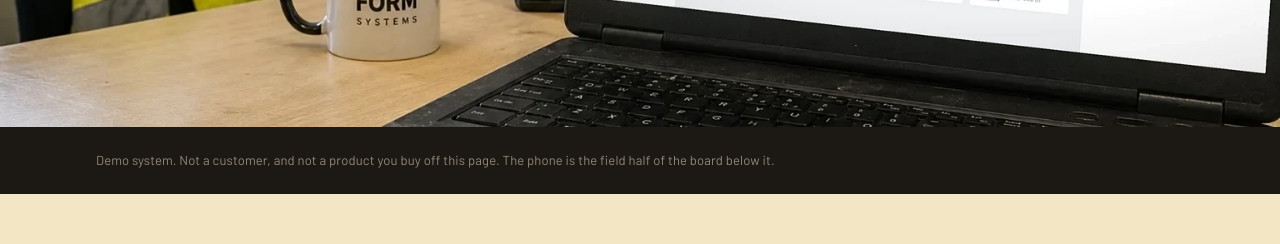
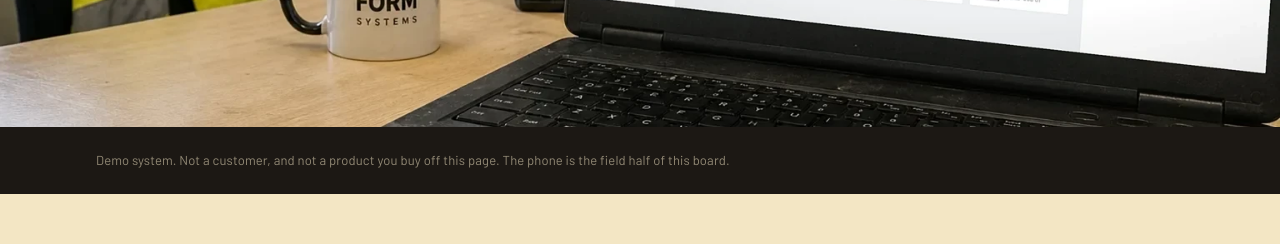
Before and after one commit to blacklanternpro/bad-form-systems, a Next.js app: page / in a window 1280 px wide. Shown: the part 3740-3984 px from the top of the page. Built offline with nearby package versions, Linux system fonts and the light colour scheme; a web font is replaced by a local one.

Commit message:
Make the product-band note true under the office still.
The line sat below the board, so "the board below it" was the wrong direction. The phone is the field half of this board.

Co-authored-by: BAD-FORM <blacklanternpro@users.noreply.github.com>

```diff
--- a/src/content/overview.ts
+++ b/src/content/overview.ts
@@ -142,7 +142,7 @@ export const overview = {
         "Drafts for Xero or MYOB. Your bookkeeper still presses send.",
       ],
     } satisfies ScreenCaption,
-    note: "Demo system. Not a customer, and not a product you buy off this page. The phone is the field half of the board below it.",
+    note: "Demo system. Not a customer, and not a product you buy off this page. The phone is the field half of this board.",
   },
 
   map: {
```
Also changed, not shown: 1 other file (tests, documents, lock files or other folders).
